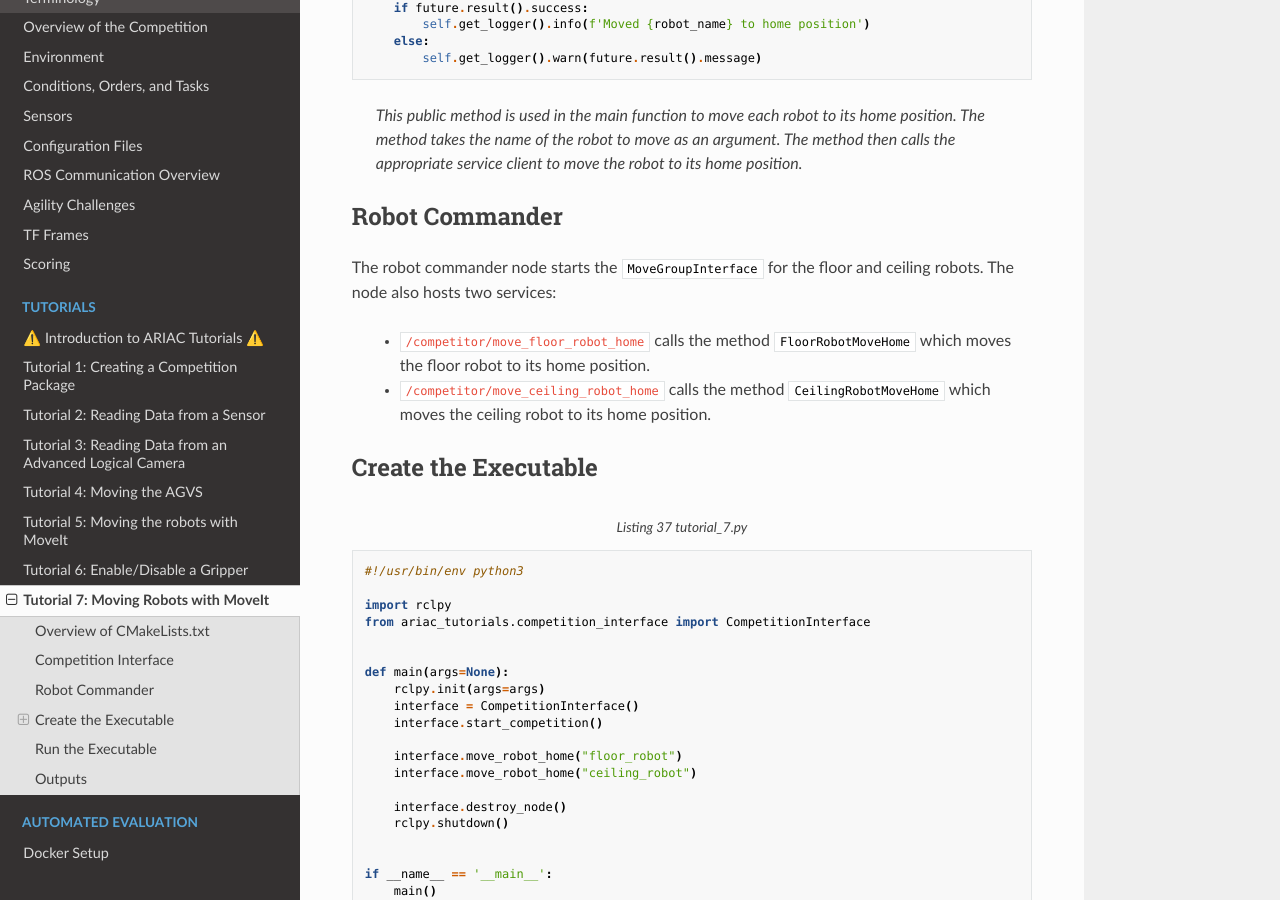
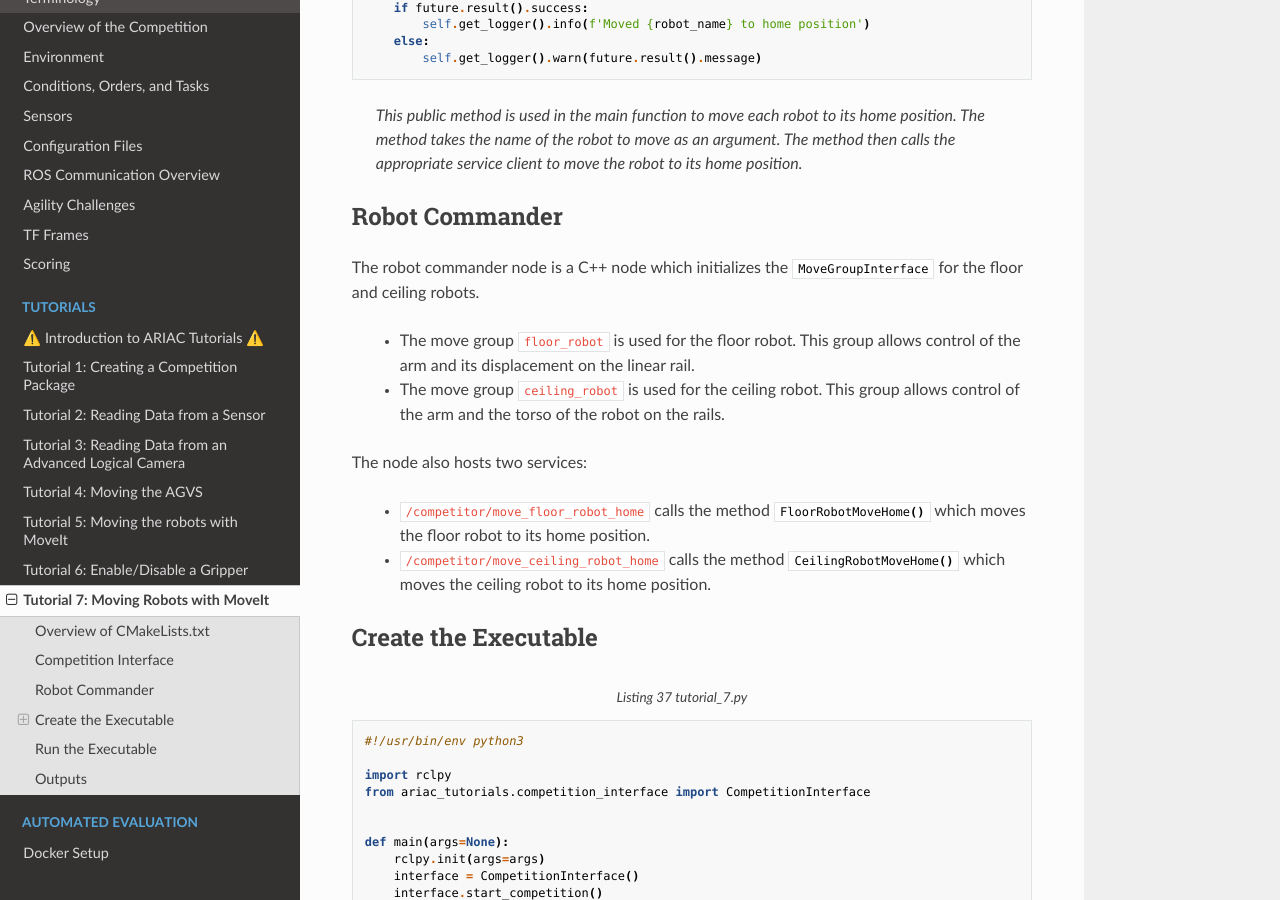
Before and after one commit to usnistgov/ARIAC, a Sphinx documentation site: the page built from docs/tutorials/tutorial_7.rst, in a window 1280 px wide and 900 px high, scrolled down 2928 px. Built offline with Sphinx 7.4.7 and the Read the Docs theme 2.0.0, drawn with Linux system fonts in a browser that asks for light colours.

Commit message:
tutorial7

```diff
--- a/docs/tutorials/tutorial_7.rst
+++ b/docs/tutorials/tutorial_7.rst
@@ -200,11 +200,15 @@ The competition interface from :ref:`Tutorial 6 <Tutorial6>` was augmented with
 Robot Commander
 --------------------------------
 
-The robot commander node starts the :inline-cpp:`MoveGroupInterface` for the floor and ceiling robots.
+The robot commander node is a C++ node which initializes the :inline-cpp:`MoveGroupInterface` for the floor and ceiling robots.
+
+    - The move group ``floor_robot`` is used for the floor robot. This group allows control of the arm and its displacement on the linear rail.
+    - The move group ``ceiling_robot`` is used for the ceiling robot. This group allows control of the arm and the torso of the robot on the rails.
+
 The node also hosts two services:
 
-    - ``/competitor/move_floor_robot_home`` calls the method :inline-cpp:`FloorRobotMoveHome` which moves the floor robot to its home position.
-    - ``/competitor/move_ceiling_robot_home`` calls the method :inline-cpp:`CeilingRobotMoveHome` which moves the ceiling robot to its home position.
+    - ``/competitor/move_floor_robot_home`` calls the method :inline-cpp:`FloorRobotMoveHome()` which moves the floor robot to its home position.
+    - ``/competitor/move_ceiling_robot_home`` calls the method :inline-cpp:`CeilingRobotMoveHome()` which moves the ceiling robot to its home position.
 
 
 Create the Executable
```
